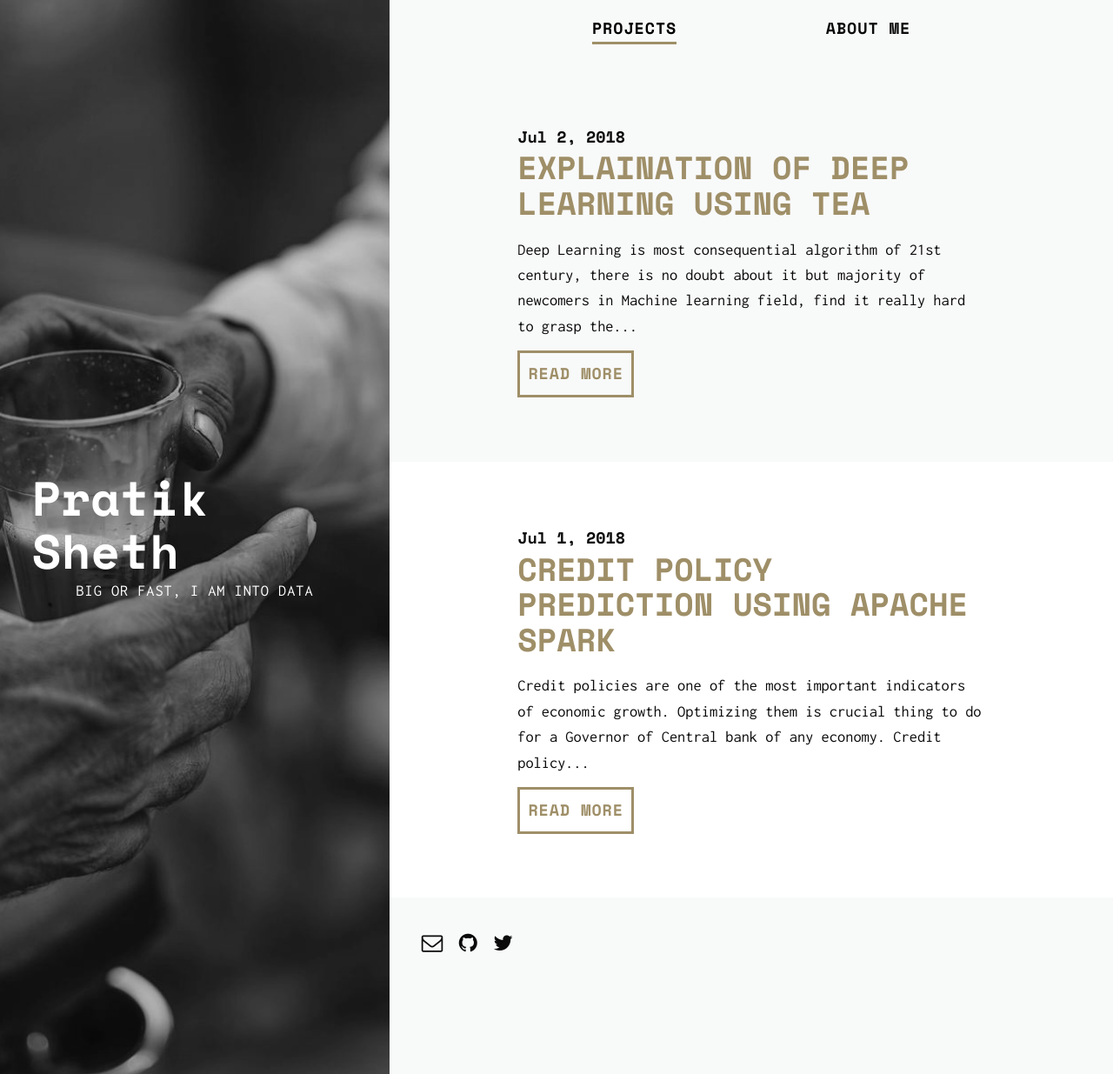
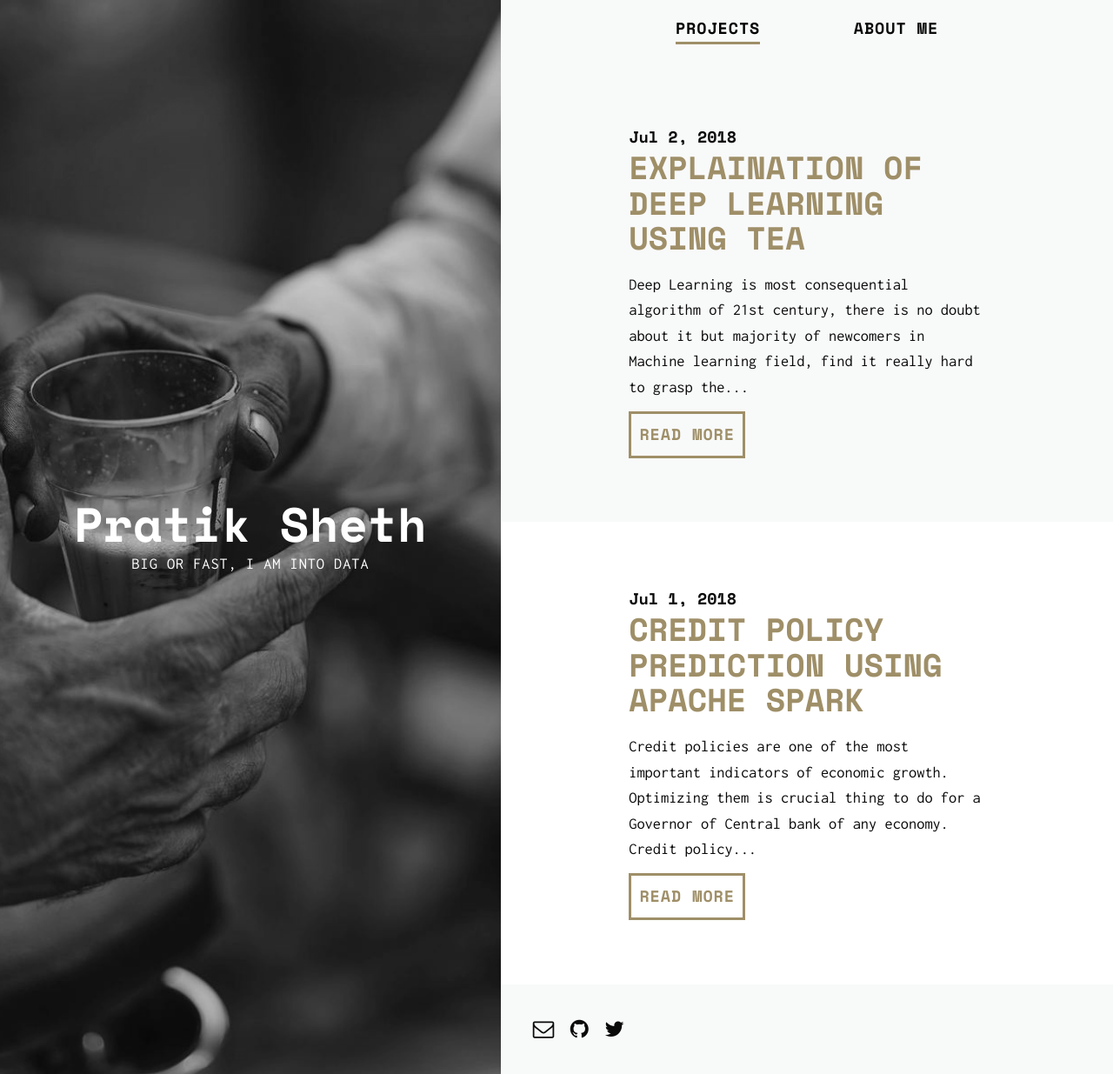
Before and after one commit to daftengineer/daftengineer.github.io, a Jekyll site: the page built from index.html, in a window 1280 px wide and 1235 px high. Shown: the whole window at 87% size. Built offline with Jekyll 4.4.1, drawn with Linux system fonts in a browser that asks for light colours; nearby versions of some CDN libraries; the list of posts is cut into pages by our own code.

Commit message:
Update _layout.scss

```diff
--- a/_sass/_layout.scss
+++ b/_sass/_layout.scss
@@ -57,7 +57,7 @@ section {
         left: 0;
 
         height: 100%;
-        width: 35%;
+        width: 45%;
       }
 
       &:after {
@@ -69,7 +69,7 @@ section {
       min-height: 100vh;
 
       @media (min-width: $mq-md) {
-        margin-left: 35%;
+        margin-left: 45%;
       }
     }
   }
```
